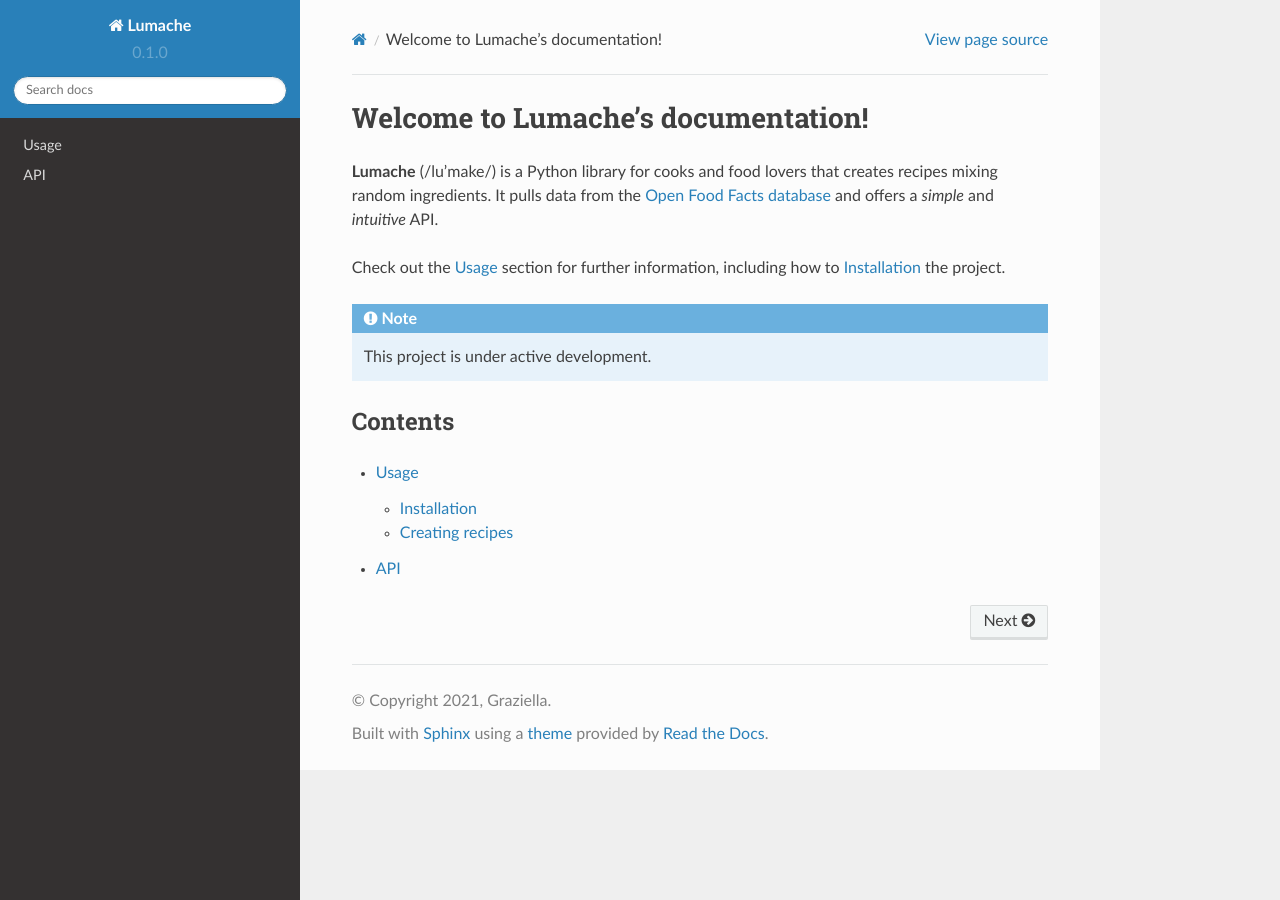
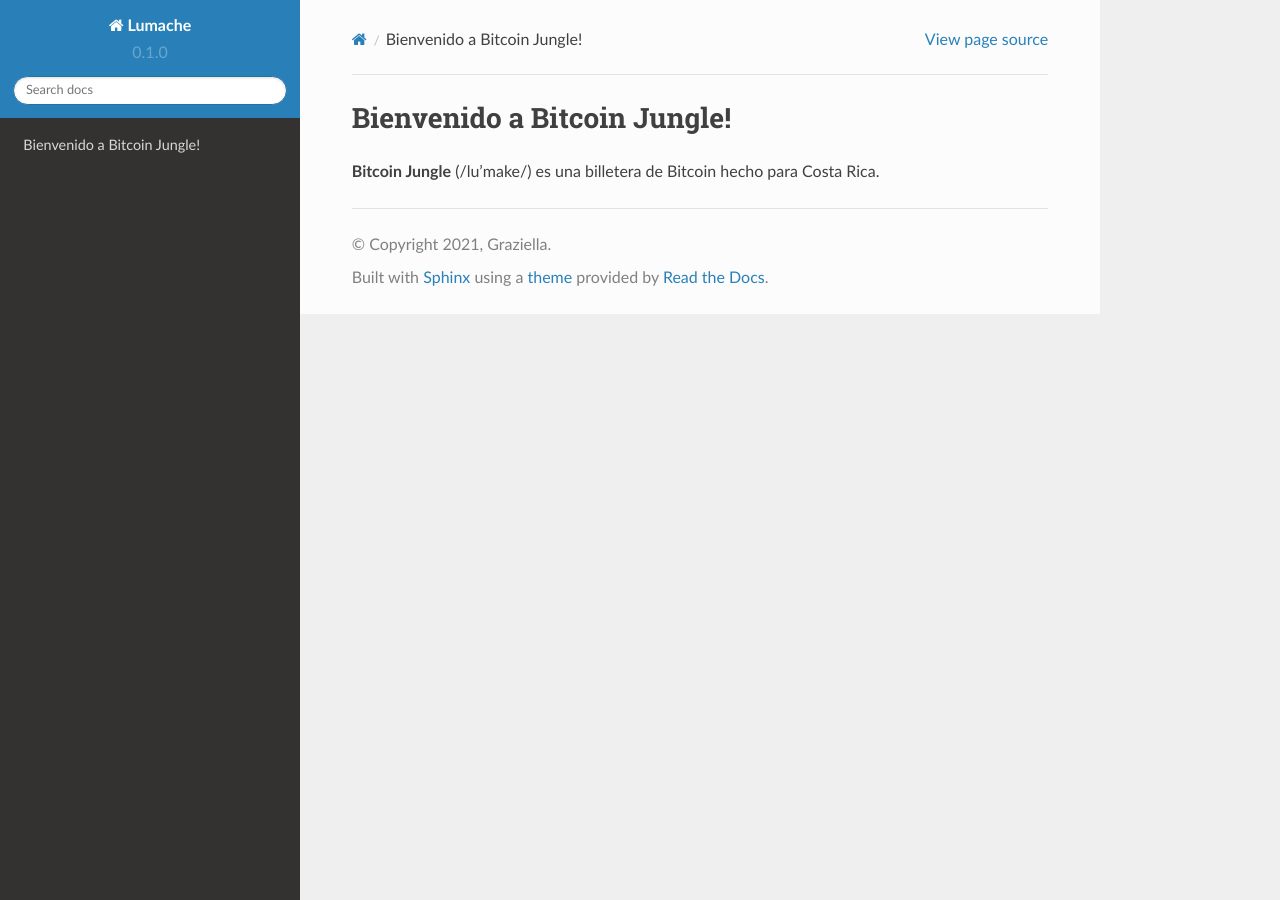
Before and after one commit to Bitcoin-Jungle/mobile-app-docs-spanish, a Sphinx documentation site: the page built from docs/source/index.rst, in a window 1280 px wide. Built offline with Sphinx 7.4.7 and the Read the Docs theme 2.0.0, drawn with Linux system fonts in a browser that asks for light colours.

Commit message:
Update index.rst

```diff
--- a/docs/source/index.rst
+++ b/docs/source/index.rst
@@ -1,22 +1,4 @@
-Welcome to Lumache's documentation!
+Bienvenido a Bitcoin Jungle!
 ===================================
 
-**Lumache** (/lu'make/) is a Python library for cooks and food lovers
-that creates recipes mixing random ingredients.
-It pulls data from the `Open Food Facts database <https://world.openfoodfacts.org/>`_
-and offers a *simple* and *intuitive* API.
-
-Check out the :doc:`usage` section for further information, including
-how to :ref:`installation` the project.
-
-.. note::
-
-   This project is under active development.
-
-Contents
---------
-
-.. toctree::
-
-   usage
-   api
+**Bitcoin Jungle** (/lu'make/) es una billetera de Bitcoin hecho para Costa Rica.
```
